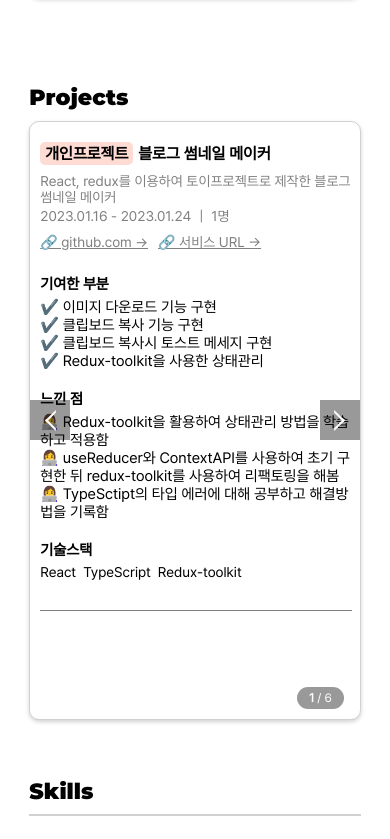
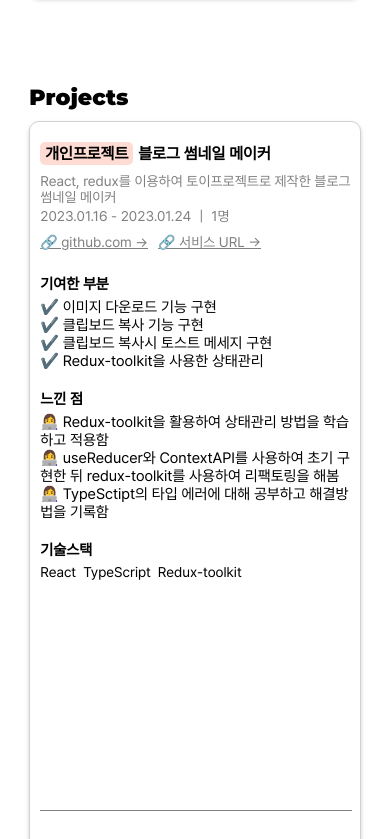
Before and after one commit to Young-Yoii/portfolio, a React (Create React App) app: page / in a window 390 px wide. Shown: the part 1785-2624 px from the top of the page. Built offline with nearby package versions, Linux system fonts and the light colour scheme.

Commit message:
불필요한 파일 삭제 및 반응형 수정

```diff
--- a/src/App.tsx
+++ b/src/App.tsx
@@ -1,7 +1,6 @@
 import React from 'react';
 import './font.css';
 import { BrowserRouter, Route, Routes } from 'react-router-dom';
-import Transition from './components/Transition';
 import GlobalStyle from './GlobalStyle';
 import ChennelIcon from './components/ChennelIcon';
 import About from './pages/About';
--- a/src/components/ProjetIntroForm.tsx
+++ b/src/components/ProjetIntroForm.tsx
@@ -1,9 +1,7 @@
 import styled from 'styled-components';
 import { project } from '../db';
-import { Link } from 'react-router-dom';
 import { useState, useRef, useEffect } from 'react';
 import ReactPlayer from 'react-player/lazy';
-import throttle from 'throttle';
 
 /* Component Style */
 const Wrapper = styled.div`
@@ -49,7 +47,7 @@ const ItemWrapper = styled.li`
     flex-direction: column;
   }
   @media screen and (max-width: 640px) {
-    padding: 20px 10px;
+    padding: 20px 10px 40px;
   }
 
   .item-member {
@@ -76,7 +74,7 @@ const MideaWrapper = styled.div`
     height: 350px;
   }
   @media screen and (max-width: 640px) {
-    height: auto;
+    height: 200px;
   }
 `;
 const ContetnsWrapper = styled.div`
@@ -135,6 +133,17 @@ const NavBtn = styled.button`
   }
   & + button::after {
     transform: rotate(-45deg) translate(-25%, -25%)
+  }
+
+  @media screen and (max-width: 640px) {
+    width: 30px;
+    height: 30px;
+    margin: 0;
+    top: auto;
+    bottom: 5px;
+    left: 5px;
+    &::after {width: 10px; height:10px;}
+    & + button {right: auto; left: 40px;}
   }
 `
 const PageNation = styled.div`
--- a/src/pages/About.tsx
+++ b/src/pages/About.tsx
@@ -1,6 +1,5 @@
 import styled from 'styled-components';
 import Experience from '../components/Experience';
-import Header from '../components/Header';
 import Introduce from '../components/Itroduce';
 import Skills from '../components/Skills';
 import ProjectIntroForm from '../components/ProjetIntroForm';
```
Also changed, not shown: src/components/Header.tsx (deleted, +0 -47 lines), src/components/Transition.tsx (deleted, +0 -28 lines).
